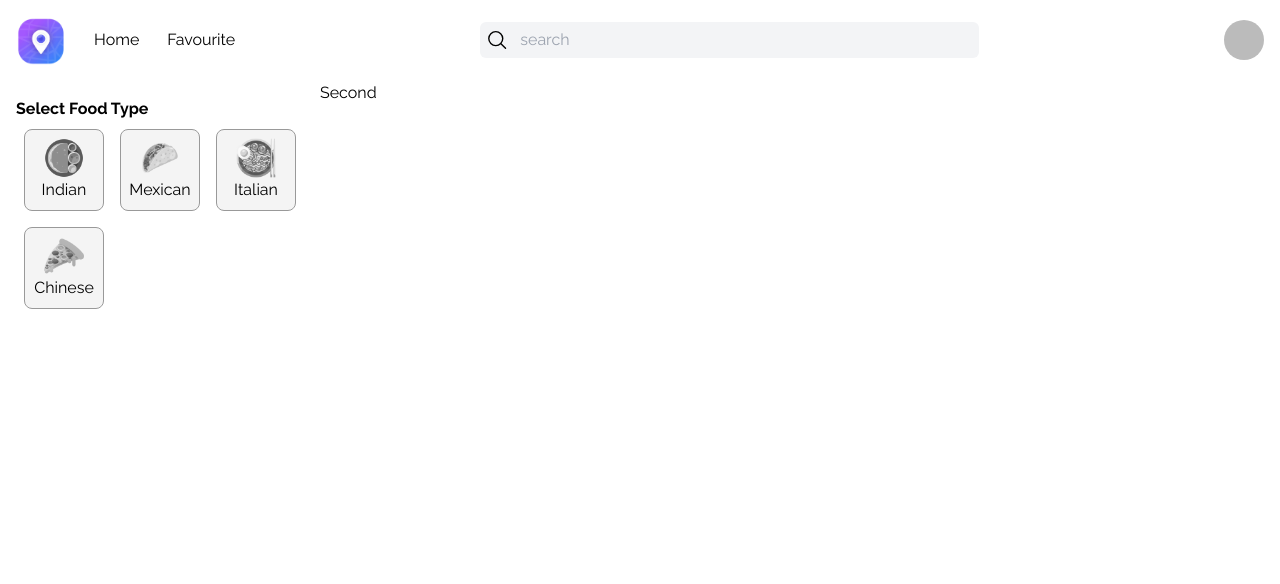
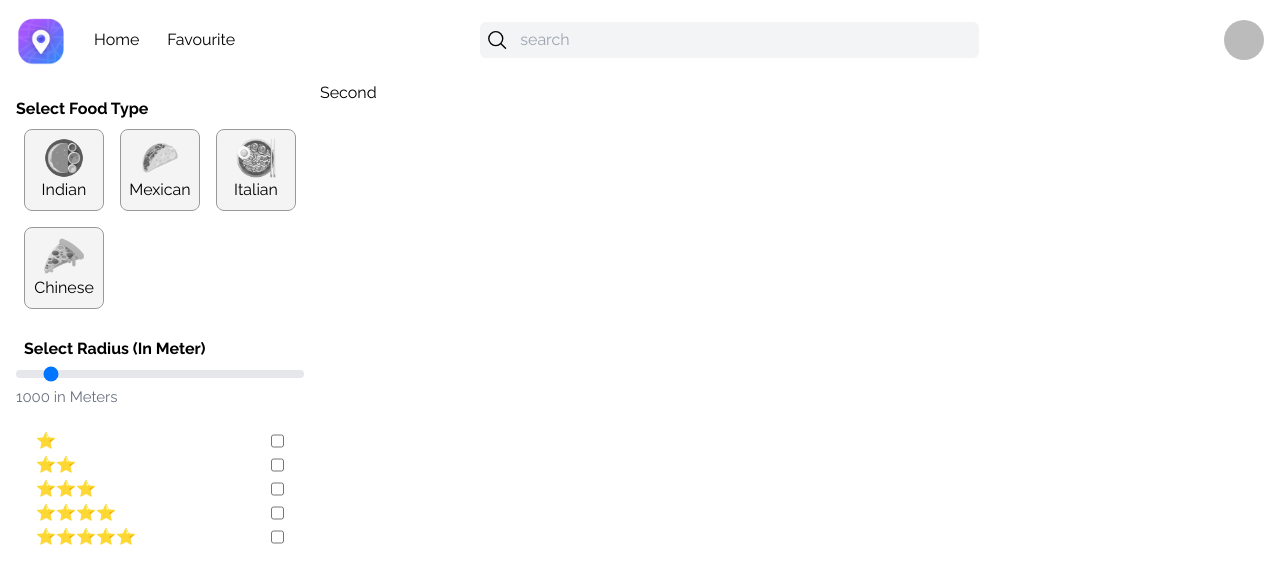
Before and after one commit to Chumani-Lalasa/Google-Map-Place, a Next.js app: page / in a window 1280 px wide. Shown: the top 584 px of the page. Built offline with nearby package versions, Linux system fonts and the light colour scheme; no server answers; sample sign-in values are in the browser's storage.

Commit message:
rating implemented

```diff
--- a/Shared/Data.js
+++ b/Shared/Data.js
@@ -25,6 +25,35 @@ const CateogryListData = [
     },
 ];
 
+const ratingList = [
+    {
+        id: 1,
+        name: 1,
+        icon: '⭐'
+    },
+    {
+        id:2,
+        name:2,
+        icon:'⭐⭐'
+    },
+    {
+        id:3,
+        name:3,
+        icon:'⭐⭐⭐'
+    },
+    {
+        id:4,
+        name:4,
+        icon:'⭐⭐⭐⭐'
+    },
+    {
+        id:5,
+        name:5,
+        icon:'⭐⭐⭐⭐⭐'
+    },
+]
+
 export default {
-    CateogryListData
+    CateogryListData,
+    ratingList
 }
--- a/app/page.js
+++ b/app/page.js
@@ -1,5 +1,7 @@
 "use client";
 import CategoryList from "@/components/Home/CategoryList";
+import RangeSelect from "@/components/Home/RangeSelect";
+import SelectRating from "@/components/Home/SelectRating";
 import { signOut, useSession } from "next-auth/react";
 import Image from "next/image";
 import { useRouter } from "next/navigation";
@@ -14,9 +16,11 @@ export default function Home() {
     }
   }, [session]);
   return (
-   <div className="grid grid-cols-4 h-screen">
+   <div className="grid grid-cols-1 md:grid-cols-4 h-screen">
     <div className="p-4">
       <CategoryList />
+      <RangeSelect />
+      <SelectRating />
     </div>
     <div className="">Second</div>
       {/* <h1>Hello World</h1>
--- a/components/Home/CategoryList.js
+++ b/components/Home/CategoryList.js
@@ -8,7 +8,7 @@ function CategoryList() {
   return (
     <div>
       <h2 className='font-bold'>Select Food Type</h2>
-      <div className='grid grid-cols-1 md:grid-cols-2 lg:grid-cols-3'>
+      <div className='grid grid-cols-2 md:grid-cols-2 lg:grid-cols-3'>
         {cateogryList.map((item, index) => (
             <div
                 key={index}
--- /dev/null
+++ b/components/Home/RangeSelect.js
@@ -0,0 +1,22 @@
+import React, { useState } from 'react'
+
+function RangeSelect() {
+    const [radius, setRadius] = useState(10)
+  return (
+    <div className='mt-5'>
+      <h2 className='font-bold px-2'>Select Radius (In Meter)</h2>
+      <input
+        type='range'
+        className='w-full h-2 bg-gray-200 rounded-lg appearance-none cursor-pointer'
+        min={0}
+        max={100}
+        step={10}
+        onChange={(e) => setRadius(e.target.value)}
+        defaultValue={radius}
+        />
+        <label className='text-gray-500 text-[15px]'>{radius * 100} in Meters</label>
+    </div>
+  )
+}
+
+export default RangeSelect
--- /dev/null
+++ b/components/Home/SelectRating.js
@@ -0,0 +1,31 @@
+import Data from '@/Shared/Data'
+import React, { useState } from 'react'
+
+function SelectRating() {
+    const [selectedRating, setSelectedRating] = useState([]);
+
+    const onSelectRating = (isChecked, value) => {
+        if(isChecked){
+            setSelectedRating([...selectedRating, value]);
+        }else{
+            setSelectedRating(selectedRating.filter((n) => n !== value))
+        }
+        console.log(selectedRating)
+    }
+  return (
+    <div className='px-5 mt-5'>
+        <h2 className='font-bold'>
+            <div>
+                {Data.ratingList.map((item, index) => (
+                    <div className='flex justify-between' key={index}>
+                        <label>{item.icon}</label>
+                        <input type='checkbox' onChange={(e) => onSelectRating(e.target.checked, item.name)}/>
+                    </div>
+                ))}
+            </div>
+        </h2>
+    </div>
+  )
+}
+
+export default SelectRating
```
